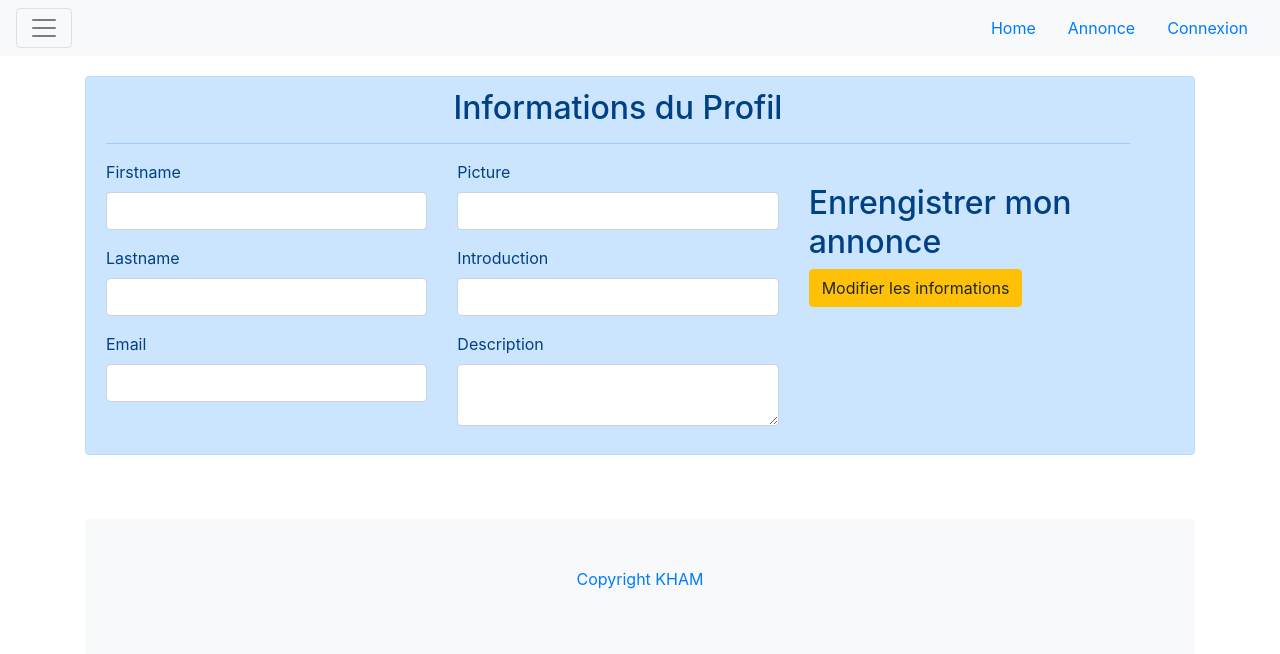
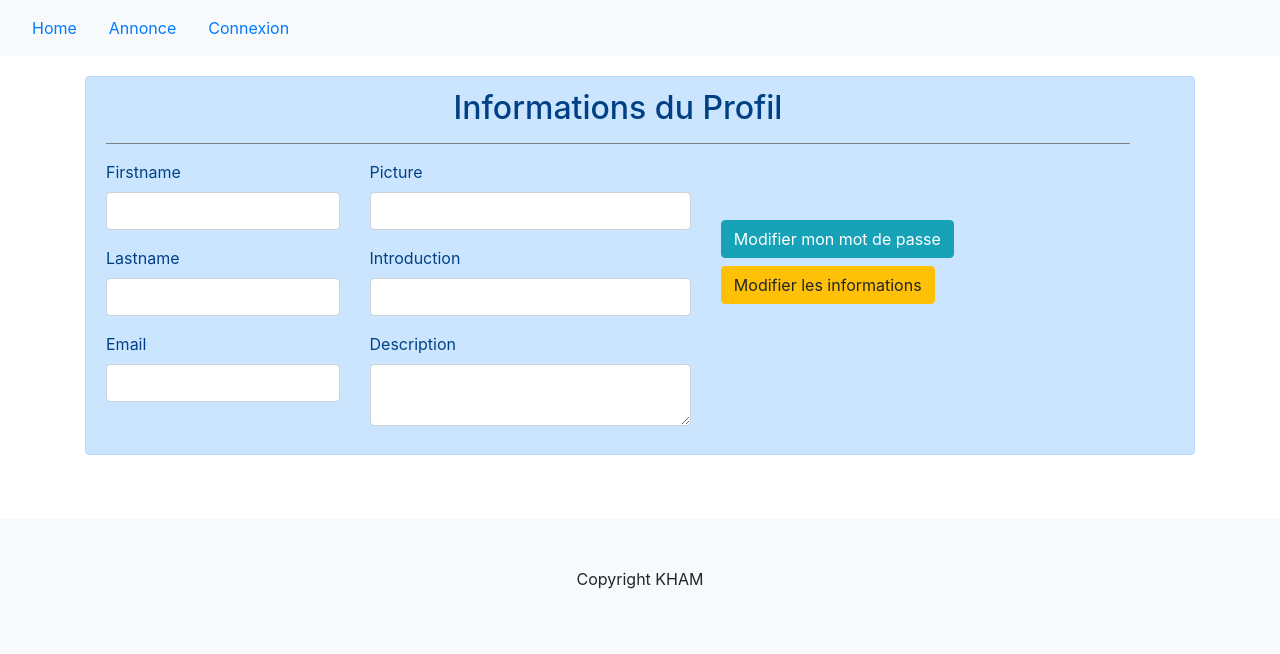
Before and after one commit to thomassouksouvanh/AirBnB, a Symfony app: template templates/account/profile.html.twig in a window 1280 px wide. Shown: the top 654 px of the page. Run offline with Twig, Linux system fonts and the light colour scheme; the template is opened without the code that fills it, so the values that code supplies are empty; form fields are guessed from the names that the template uses; style sheets or scripts are compiled from the project's sources; some libraries are stand-ins or nearby versions.

Commit message:
profile utilisateur

```diff
--- a/assets/css/app.css
+++ b/assets/css/app.css
@@ -27,3 +27,31 @@
 {
     margin-left: 100px;
 }
+.avatar {
+    width: 20vh;
+    height: 20vh;
+    border-radius: 30%;
+}
+
+hr {
+    height: 1px;
+    border: 0;
+    background-color: gray;
+}
+
+.card-header
+{
+    background-color: rgba(0, 0, 0, 0.11);
+}
+
+.avatar-mini
+{
+    max-width: 24px;
+    max-height: 24px;
+}
+
+.avatarmedium
+{
+    width: 4vh;
+    height: 4vw;
+}
--- a/src/Entity/User.php
+++ b/src/Entity/User.php
@@ -203,7 +203,7 @@
 
     public function getFullName()
     {
-        return "{$this->firstname}{$this->lastname}";
+        return "{$this->firstname} {$this->lastname}";
     }
 
     /**
--- a/templates/account/profile.html.twig
+++ b/templates/account/profile.html.twig
@@ -1,6 +1,6 @@
 {% extends 'base.html.twig' %}
+
 {% block title %}Profile utilisateur{% endblock %}
-
 {% block body %}
     <div class="container text-primary">
     {{ form_start(form) }}
@@ -10,7 +10,7 @@
             <h2 class="text-center"><i class="far fa-address-card"></i> Informations du Profil</h2>
             <hr>
             <div class="row">
-                        <div class="col-md-4">
+                <div class="col-md-3">
                     {{ form_row(form.firstname) }}
                     {{ form_row(form.lastname) }}
                     {{ form_row(form.email) }}
@@ -20,18 +20,20 @@
                     {{ form_row(form.introduction) }}
                     {{ form_row(form.description) }}
                 </div>
-                        <div class="col-md-4">
-                            <div class="avatar">
-                                <img src="">
-                                <div>
-                                <h2 class="alert-heading ">Enrengistrer mon annonce</h2>
-                                <button class="btn btn-warning"><i class="fas fa-check"></i> Modifier les informations</button>
+                <div class="col-md-5">
+                    <div class="avatarmedium">
+                        <img src="{{ app.user.picture }}">
+                        </div>
+                            <div class="mt-2 mb-2">
+                                <a href="{{ path('account_update_password') }}" class="btn btn-info">Modifier mon mot de passe</a>
+                            </div>
+                            <button class="btn btn-warning"> Modifier les informations
+                            </button>
                         </div>
                     </div>
                 </div>
             </div>
         </div>
-
     {{ form_end(form) }}
     </div>
 {% endblock %}
--- a/templates/annonce/_collection.html.twig
+++ b/templates/annonce/_collection.html.twig
@@ -1,6 +1,6 @@
 {% block _annonce_images_widget %}
     <div class="form-group alert alert-dismissible alert-primary">
-    {{ form_widget(form) }}
+        {{ form_widget(form) }}
         <input type="hidden" id="widgets-count" value="">
         <button type="button" id="addImage" class="btn btn-secondary">Ajouter des photos</button>
     </div>
@@ -25,7 +25,8 @@
                     </div>
                 </div>
                 <div class="col-2">
-                    <button type="button" class="btn btn-danger" data-action="delete" data-target="#block_{{ id }}">X</button>
+                    <button type="button" class="btn btn-danger" data-action="delete" data-target="#block_{{ id }}">X
+                    </button>
                 </div>
             </div>
         </div>
--- a/templates/annonce/new.html.twig
+++ b/templates/annonce/new.html.twig
@@ -1,8 +1,6 @@
 {% extends 'base.html.twig' %}
 
-{% block title %}
-    Création d'une annonce
-{% endblock %}
+{% block title %}Création d'une annonce{% endblock %}
 
 {% form_theme form 'annonce/_collection.html.twig' %}
 
--- a/templates/partial/footer.html.twig
+++ b/templates/partial/footer.html.twig
@@ -1,5 +1,4 @@
 <footer class="mt-5 bg-light py-5 text-center">
-        <p>Copyright KHAM</p>
-            <div class="footer-logos">
-            </div>
+    <p>Copyright KHAM</p>
+    <div class="footer-logos"></div>
 </footer>
--- a/templates/partial/navbar.html.twig
+++ b/templates/partial/navbar.html.twig
@@ -1,24 +1,31 @@
 {% block navbar %}
     <nav class="navbar sticky-top navbar-light bg-light">
-        <button class="navbar-toggler" type="button" data-toggle="collapse" data-target="#navbarToggleExternalContent"
-                aria-controls="navbarToggleExternalContent" aria-expanded="false" aria-label="Toggle navigation">
-            <span class="navbar-toggler-icon"></span>
-        </button>
         <ul class="nav">
             <a class="nav-item nav-link" href="/">Home</a>
             <a class="nav-item nav-link" href="{{ path('annonce_index') }}">Annonce</a>
             {% if app.user %}
-            <a class="nav-item nav-link" href="{{ path('account_logout') }}">Déconnexion</a>
+            <li class="nav-item dropdown">
+                <a href="" class="nav-link dropdown-toggle" data-toggle="dropdown" id="accountDropdownLink">
+                    <img src="{{ app.user.picture }}" class="avatar avatar-mini" alt="Avatar">
+                    {{ app.user.fullName }}
+                </a>
+                <div class="dropdown-menu dropdown-menu-right" aria-labelledby="accountDropdownLink">
+                    <a href="{{ path('account_index') }}" class="dropdown-item">Mon compte</a>
+                    <a href="{{ path('annonce_new') }}" class="dropdown-item">Déposer une annonce</a>
+                    <a href="{{ path('account_logout') }}" class="dropdown-item">Déconnexion</a>
+                </div>
             {% else %}
                 <a class="nav-item nav-link" href="{{ path('account_registrer') }}">Connexion</a>
+            </li>
             {% endif %}
         </ul>
-    </nav>
         {% for label, messages in app.flashes %}
             {% for message in messages %}
-            <div class="alert alert-success-{{ label }}" >
+                <div class="alert alert-success-{{ label }}">
                     {{ message | raw }}
                 </div>
             {% endfor %}
         {% endfor %}
+    </nav>
+
 {% endblock %}
```
Also changed, not shown: src/Controller/AccountController.php (+11 -0 lines), src/Controller/UserController.php (added, +24 -0 lines), templates/account/login.html.twig (+5 -4 lines), templates/annonce/_annonce.html.twig (added, +18 -0 lines), templates/annonce/edit.html.twig (+2 -9 lines), templates/annonce/index.html.twig (+3 -20 lines), templates/annonce/show.html.twig (+10 -7 lines), templates/home/index.html.twig (+11 -7 lines), templates/user/index.html.twig (added, +40 -0 lines). Lines whose indentation alone changed are shown as unchanged.
